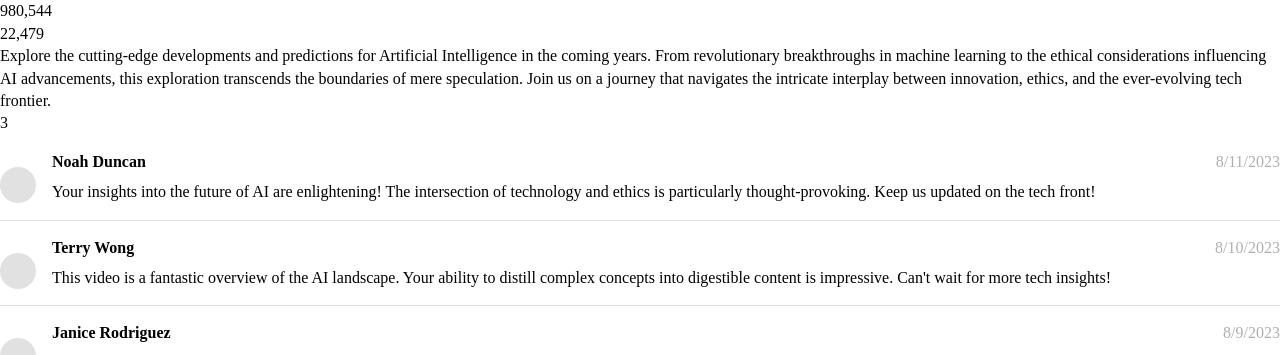
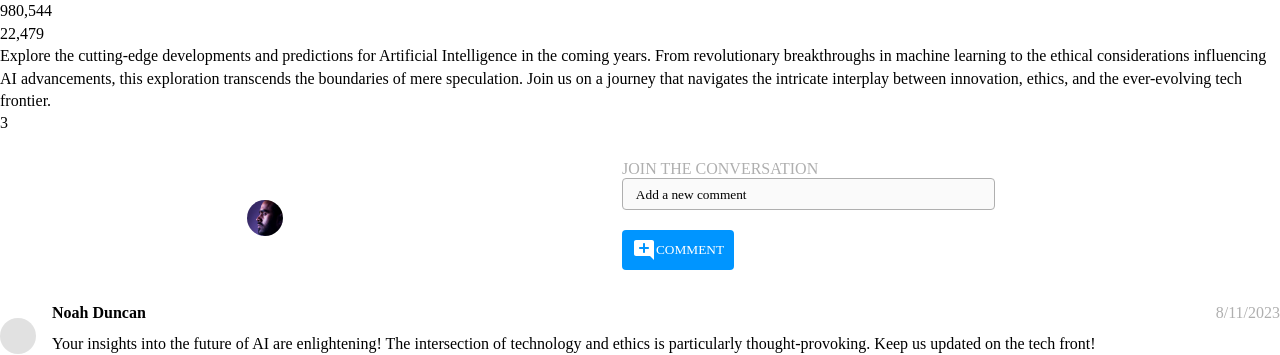
Before and after one commit to justcabyr/brainflix, a React (Vite) app: page / in a window 1280 px wide. Shown: the part 900-1255 px from the top of the page. Built offline with nearby package versions, Linux system fonts and the light colour scheme.

Commit message:
add comments section

```diff
--- /dev/null
+++ b/src/components/AddComment/AddComment.jsx
@@ -0,0 +1,29 @@
+import './AddComment.scss'
+
+function AddComment() {
+  return (
+    <div className="add-comments">
+      <img src="../../src/assets/images/mohan-muruge.jpg" alt="user avatar" className="add-comments__avatar" />
+      <div className="add-comment__wrapper">
+        <div className="add-comment__content">
+          <label className="add-comments__label" htmlFor="comments">
+            JOIN THE CONVERSATION
+          </label>
+          <textarea
+            className="add-comments__comment"
+            id="comments"
+            placeholder="Add a new comment"
+            name="comments"
+            required
+          ></textarea>
+        </div>
+        <button className="add-comments__button" type="submit">
+          <img className="add-comments__image" src="../../src/assets/icons/add_comment.svg" alt="add comment icon" />
+          COMMENT
+        </button>
+      </div>
+    </div>
+  );
+}
+
+export default AddComment;
--- /dev/null
+++ b/src/components/AddComment/AddComment.scss
@@ -0,0 +1,96 @@
+@import '../../styles/partials/mixins';
+@import '../../styles/partials/variables';
+
+.add-comments {
+  display: flex;
+  justify-content: space-around;
+  margin-top: 1rem;
+  padding-bottom: 1rem;
+  border-bottom: 0.05rem solid $silver;
+  @include tablet {
+    margin-top: 2.5rem;
+    padding-bottom: 2.5m;
+  }
+  @include desktop {
+    max-width: 85%;
+    margin-left: 6%;
+    margin-top: 0;
+    padding-top: 2%;
+    border-bottom: none;
+  }
+  &__avatar {
+    border-radius: 50%;
+    width: 2.25rem;
+    height: 2.25rem;
+    object-fit: cover;
+    margin-top: 2.5rem;
+    object-position: calc(50% + 0.4rem) center;
+  }
+  &__wrapper {
+    display: flex;
+    flex-direction: row;
+    width: 70%;
+    margin: 0;
+    gap: 2.5m;
+    @include tablet {
+      flex-direction: row;
+      align-items: center;
+      width: 100%;
+      justify-content: flex-end;
+      gap: 2rem;
+    }
+    @include desktop {
+      padding: 0;
+    }
+  }
+
+  &__comment {
+    height: 6rem;
+
+    @include tablet {
+      width: 100%;
+      max-height: 2rem;
+    }
+  }
+
+  &__label {
+    color: $silver;
+    font-weight: 400;
+    text-align: left;
+    margin-bottom: 0.2rem;
+    @include tablet {
+      margin: 0;
+    }
+  }
+
+  &__content {
+    display: flex;
+    flex-direction: column;
+    margin: 0;
+    @include tablet {
+      width: 68%;
+    }
+  }
+
+  &__button {
+    display: flex;
+    justify-content: center;
+    align-items: center;
+    @include tablet {
+      width: 30%;
+      margin-top: 1rem;
+    }
+    @include desktop {
+      margin-right: 2%;
+    }
+    &__icon {
+      position: relative;
+      right: 30%;
+      top: 5%;
+      @include tablet {
+        top: 5%;
+        right: 20%;
+      }
+    }
+  }
+}
--- a/src/components/Main/Main.jsx
+++ b/src/components/Main/Main.jsx
@@ -2,6 +2,7 @@ import './Main.scss';
 import Comments from '../Comments/Comments';
 import VideoCard from '../VideoCard/VideoCard';
 import Article from '../Article/Article';
+import AddComment from '../AddComment/AddComment';
 import jsonData from '../../assets/data/video-details.json';
 import { useState } from 'react';
 import Hero from '../Hero/Hero';
@@ -19,7 +20,7 @@ function Main() {
 
         <Article item={selectedVideo} />
       </div>
-
+      <AddComment />
       <Comments item={selectedVideo} />
 
       <nav className="nav">
--- a/src/styles/global.scss
+++ b/src/styles/global.scss
@@ -81,10 +81,7 @@ input {
   }
 }
 
-a {
-  text-decoration: none;
-  display: block;
-}
+
 
 ul,
 li {
@@ -92,6 +89,20 @@ li {
   text-decoration: none;
 }
 
-li {
-  text-decoration: none;
+textarea {
+  font-style: inherit;
+  color: $secondary-black;
+  resize: none;
+  padding: 0.5rem 0 0 0.8rem;
+  border-radius: 0.25rem;
+  border-color: $silver;
+  background-color: $alabaster;
+  &::placeholder {
+    color: $secondary-black;
+  }
+  &:focus {
+    border-width: 0.1rem;
+    border-color: $blue !important;
+    outline: none;
+  }
 }
```
